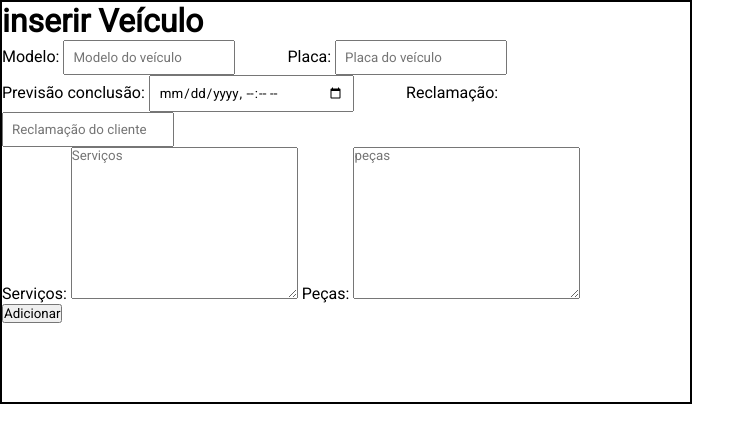
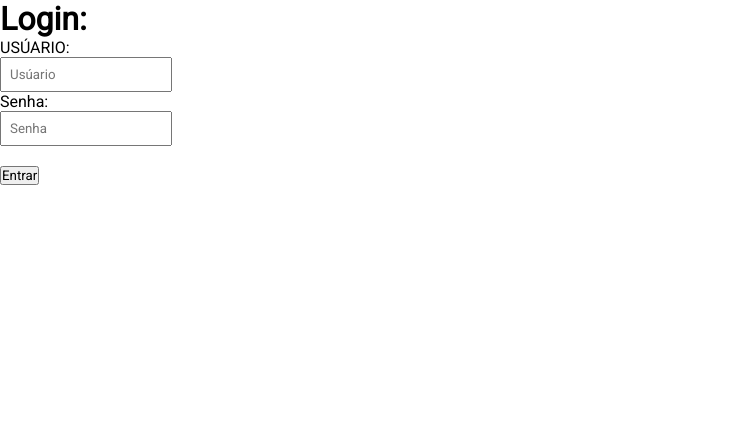
Before and after one commit to gustavo-gsp/Ottokar-controle-de-patio, a Node server app: page /home in a window 1280 px wide. Shown: the top 443 px of the page, without its empty margins (0-755 px from the left). Run offline with Node 20, Linux system fonts and the light colour scheme; data that the repository does not hold is empty; some libraries are stand-ins or nearby versions.

Commit message:
Login + cadastroUser

```diff
--- a/controller/CarController.js
+++ b/controller/CarController.js
@@ -1,13 +1,66 @@
-const Car = require('../models/Car')
+const Car = require('../models/Car');
+const User = require('../models/User');
+const Bcrypt = require('bcrypt');
+let message = "";
+let userName = "";
+
+
+const home = (req, res) =>{
+    message = "";
+    return res.render('login',{message});
+}
+
+const login = async (req, res) => {
+    const log = req.body;
+    User.findOne({user: userName}).then(user => {
+        userName = log.user;
+        if(user != undefined){
+            let correct = Bcrypt.compareSync(log.password, user.password);
+            if(correct){
+                res.redirect('/carPage')
+            }else{
+                message = 'Usúario ou senha inválidos!';
+                res.render('login', {message});
+            }
+        }else{
+            message = 'Usúario ou senha inválidos!';
+            res.render('login', {message});
+        }
+    });
+
+}
+const getById = async (req, res) => {
+    try{
+        const carList = await Car.find();
+
+    }catch (err) {
+        res.status(500).send({error: err.message})
+    }
+
+}
 
 const getAllCars = async (req, res) => {
     try{
         const carList = await Car.find();
-        return res.render('index', {carList});
+        return res.render('index', {carList, userName});
     }catch (err) {
         res.status(500).send({error: err.message})
     }
+}
 
+const createUser = async (req, res) => {
+    const log = req.body;
+    log.password = await Bcrypt.hash(log.password, 8);
+    try{
+        await User.create({
+            user: log.user,
+            password: log.password,
+            func: log.func,
+        })
+        return res.redirect('/carPage');
+    }catch (err) {
+        res.status(500).send({error: err.message})
+    }
 }
 
 const createCar = async (req, res) =>{
@@ -16,7 +69,6 @@ const createCar = async (req, res) =>{
     if(!car.carName){
         return res.redirect('/home');
     }
-
     try{
         await Car.create({
             carName: car.carName,
@@ -32,7 +84,12 @@ const createCar = async (req, res) =>{
     }
 }
 
+
 module.exports = {
-  getAllCars,
-  createCar,
+    home,
+    getAllCars,
+    createCar,
+    login,
+    createUser,
+    getById,
 }
--- a/package.json
+++ b/package.json
@@ -10,6 +10,7 @@
   "author": "Gustavo Dos Santos Pinho",
   "license": "ISC",
   "dependencies": {
+    "bcrypt": "^5.1.0",
     "ejs": "^3.1.8",
     "express": "^4.18.2",
     "mongoose": "^7.0.1",
--- a/public/style.css
+++ b/public/style.css
@@ -6,8 +6,20 @@
 }
 #addCar{
     width: 43rem;
-    height: 25rem;
+
     border: 2px solid;
+    position: relative;
+
+    top: 0;
+    bottom: 0;
+    left: 0;
+    right: 0;
+    background-color: #00000080;
+    z-index: 9999;
+    display: flex;
+    justify-content: center;
+    align-items: center;
+    pointer-events: auto;
 }
 div form input {
     padding: 0.5rem;
--- a/views/index.ejs
+++ b/views/index.ejs
@@ -9,9 +9,11 @@
     <title>Controle de patio</title>
 </head>
 <body>
+    <a href="">Novo veículo</a>
+    <section>
+        <h1>inserir Veículo</h1>
         <div id="addCar">
-        <h1>inserir Veículo</h1>
-        <form action="/create" method="post">
+            <form action="/createCar" method="post">
                 <label for="">Modelo:</label>
                 <input type="text" name="carName" id="carName" placeholder="Modelo do veículo">
                 <label for="">Placa:</label>
@@ -21,7 +23,7 @@
                 <label for="">Reclamação:</label>
                 <input type="text" name="complaint" id="complaint" placeholder="Reclamação do cliente"><br>
                 <label for="">Serviços:</label>
-            <textarea name="services" id="services" placeholder="Serviços" id="" cols="30" rows="10"></textarea>
+                <textarea name="services" id="services" placeholder="Serviços" id="" cols="30" rows="10" ></textarea>
                 <label for="">Peças:</label>
                 <textarea name="parts" id="parts" placeholder="peças" id="" cols="30" rows="10" ></textarea><br>
                 <input type="hidden" value="Agendado" name="stage">
@@ -30,13 +32,39 @@
             </form>
         </div>
 
+    </section>
+    <div>
+        <h1>Cadastro De Usuário</h1>
+        <form action="/createUser" method="post">
+            <label >Usuário</label>
+            <input type="text" name="user" id="user" placeholder="Digite o nome de usuario"><br>
+            <label >Senha</label>
+            <input type="password" name="password" id="password" placeholder="Digite a senha"><br>
+            <label>função</label>
+            <select name="func" id="func" required>
+                <option value="mec">Mecânico</option> <option value="fun">Funileiro</option>
+                <option value="buyer">Comprador</option> <option value="seller">Vendedor</option>
+                <option value="manager">Gerente</option>
+            </select><br>
+            <button type="submit">Cadastrar</button>
+        </form>
+    </div>
+    <section>
+        <div></div>
+    </section>
     <ul>
         <li>
 
             <% carList.forEach((car) =>{ %>
 
-                <li>Modelo: <%= car.carName %> | Placa: <%= car.plate %> | Status: <%= car.stage%> |
+                <li><div>
+                    Modelo: <%= car.carName %> | Placa: <%= car.plate %> | Status: <%= car.stage%> |
                     Responsavel: <%= car.responsible%>
+                </div>
+                <div>
+                    <a class="btnDetals" href="" title="Detalhes"><i class="bi bi-list"></i></a>
+                    <a class="btnConclude" href="" title="Cuncluir tarefa"><i class="bi bi-check-square"></i></a>
+                </div>
                 </li>
 
                 <% }) %>
--- /dev/null
+++ b/views/login.ejs
@@ -0,0 +1,26 @@
+<!DOCTYPE html>
+<html lang="pt-br">
+<head>
+    <meta charset="UTF-8">
+    <meta http-equiv="X-UA-Compatible" content="IE=edge">
+    <meta name="viewport" content="width=device-width, initial-scale=1.0">
+    <link rel="stylesheet" href="/style.css">
+    <link rel="stylesheet" href="https://cdn.jsdelivr.net/npm/bootstrap-icons@1.10.3/font/bootstrap-icons.css">
+    <title>Controle de patio</title>
+<body>
+    <div class="container">
+        <form action="/login" method="post" class="form">
+        <h1>Login:</h1>
+        <label>USÚARIO:</label><br>
+        <input type="text" name="user" id="user" placeholder="Usúario" maxlength="15" required><br>
+        <label>Senha:</label><br>
+        <input type="password" name="password" id="password" placeholder="Senha" minlength="6" maxlength="15" required><br>
+        <% if(message != "") {%>
+            <label> <%= message %> </label><br>
+        <% } %>
+        <br><button type="submit" class="btnLog">Entrar</button>
+        <label name="erro"></label>
+        </form>
+    </div>
+</body>
+</html>
```
Also changed, not shown: models/Car.js (+2 -7 lines), models/User.js (added, +18 -0 lines), routes/routes.js (+6 -4 lines), 1 other file. Lines whose indentation alone changed are shown as unchanged.
